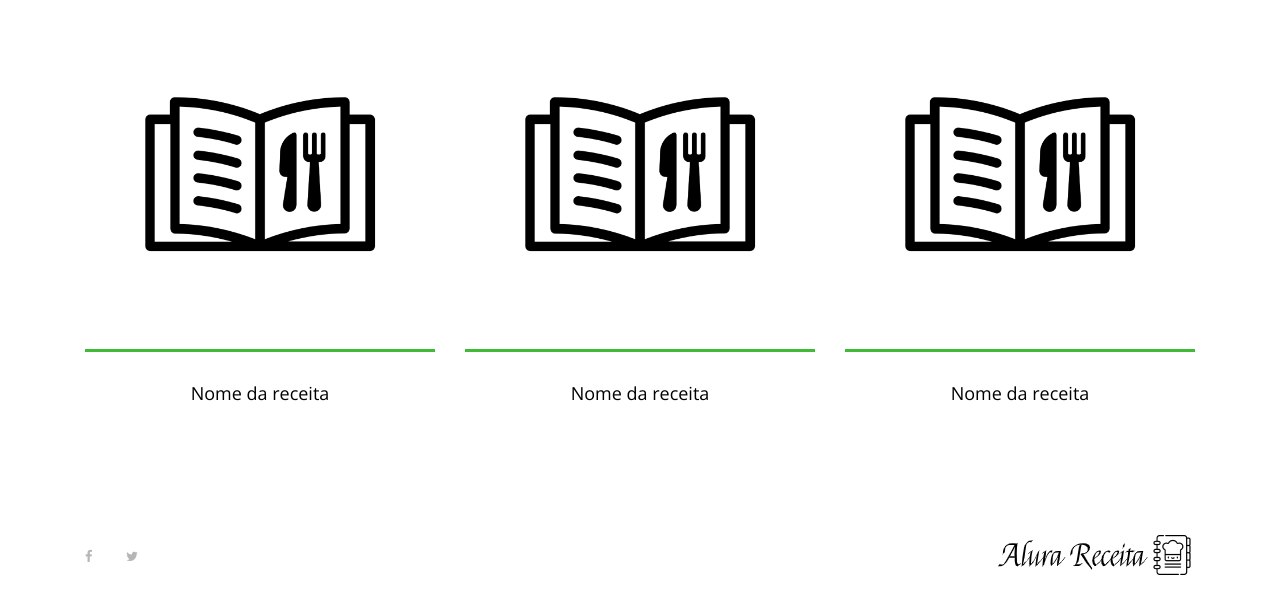
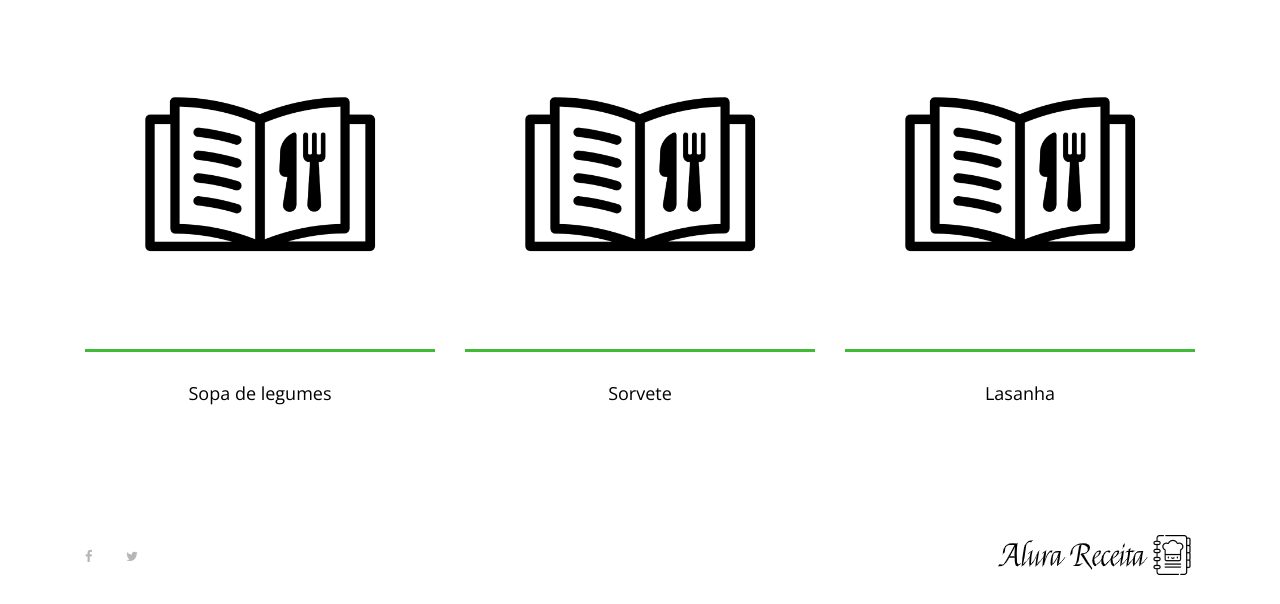
Before and after one commit to pabloaugmat/aplicacaodjango, a Django app: page / in a window 1280 px wide. Shown: the part 196-800 px from the top of the page. Run offline with Django 3.2, Linux system fonts and the light colour scheme; some libraries are stand-ins or nearby versions.

Commit message:
nome das receitas no index

```diff
--- a/receitas/templates/index.html
+++ b/receitas/templates/index.html
@@ -37,7 +37,7 @@
                         <img src="{% static 'img/bg-img/foto_receita.png' %}" alt="">
                         <div class="receipe-content">
                             <a href="{% url 'receita' %}">
-                                <h5>Nome da receita</h5>
+                                <h5>Sopa de legumes</h5>
                             </a>
                         </div>
                     </div>
@@ -49,7 +49,7 @@
                         <img src="{% static 'img/bg-img/foto_receita.png' %}" alt="">
                         <div class="receipe-content">
                             <a href="{% url 'receita' %}">
-                                <h5>Nome da receita</h5>
+                                <h5>Sorvete</h5>
                             </a>
                         </div>
                     </div>
@@ -61,7 +61,7 @@
                         <img src="{% static 'img/bg-img/foto_receita.png' %}" alt="">
                         <div class="receipe-content">
                             <a href="{% url 'receita' %}">
-                                <h5>Nome da receita</h5>
+                                <h5>Lasanha</h5>
                             </a>
                         </div>
                     </div>
```
